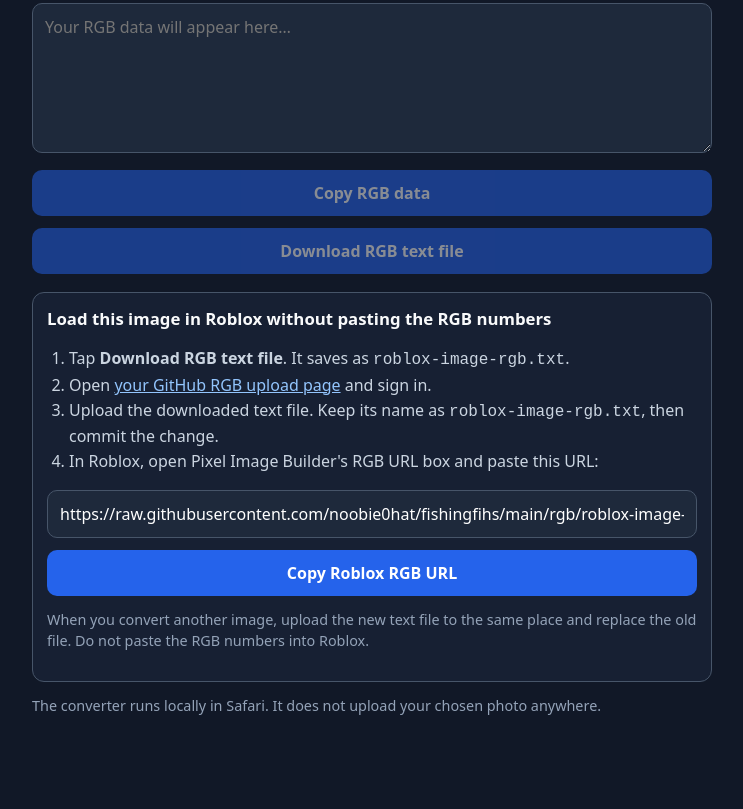
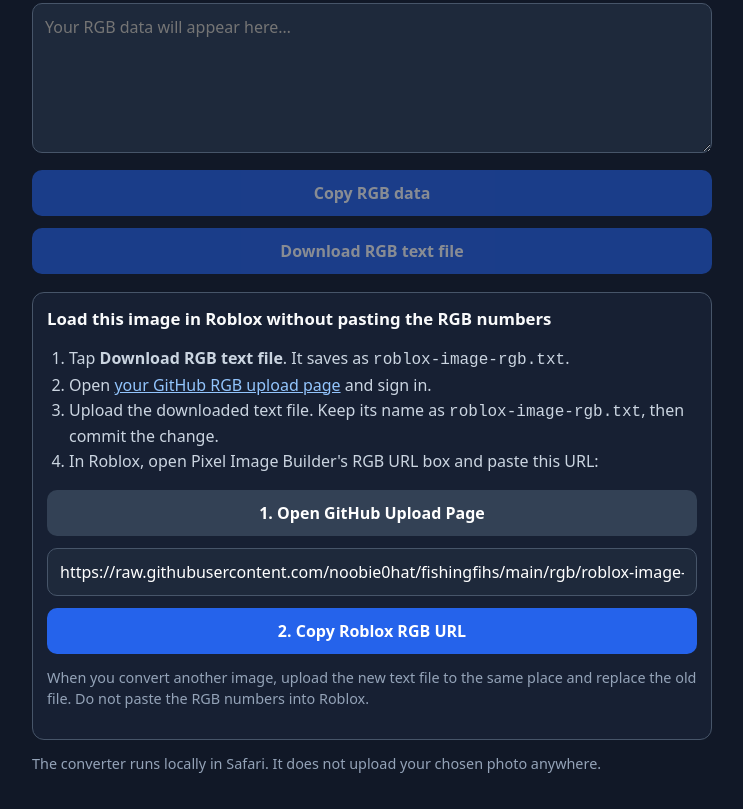
Before and after one commit to noobie0hat/fishingfihs, a plain HTML site: page index.html in a window 1280 px wide. Shown: the part 653-1462 px from the top of the page, without its empty margins (268-1011 px from the left). Before the commit the page ends 1404 px from the top, so only its background shows below. Drawn offline with Linux system fonts and the light colour scheme.

Commit message:
Make RGB upload workflow easier

```diff
--- a/index.html
+++ b/index.html
@@ -12,7 +12,7 @@ p{color:#cbd5e1;line-height:1.45}
 label{display:block;margin:14px 0 6px;font-weight:600}
 input,select,textarea,button{width:100%;padding:12px;border-radius:10px;border:1px solid #475569;background:#1e293b;color:white;font:inherit}
 button{background:#2563eb;border:0;font-weight:700;margin-top:12px}
-button:disabled{opacity:.5}canvas{display:block;max-width:100%;height:auto;margin:14px auto;background:#0b1020;image-rendering:pixelated;border:1px solid #475569}
+a.action{display:block;text-align:center;text-decoration:none;padding:12px;border-radius:10px;background:#334155;color:#fff;font-weight:700;margin:12px 0}button:disabled{opacity:.5}canvas{display:block;max-width:100%;height:auto;margin:14px auto;background:#0b1020;image-rendering:pixelated;border:1px solid #475569}
 textarea{min-height:150px;overflow-wrap:anywhere}.small{font-size:.9rem;color:#94a3b8}
 #status{min-height:1.5em;color:#fbbf24}
 </style>
@@ -42,8 +42,9 @@ textarea{min-height:150px;overflow-wrap:anywhere}.small{font-size:.9rem;color:#9
   <li>Upload the downloaded text file. Keep its name as <code>roblox-image-rgb.txt</code>, then commit the change.</li>
   <li>In Roblox, open Pixel Image Builder's RGB URL box and paste this URL:</li>
  </ol>
+ <a class="action" href="https://github.com/noobie0hat/fishingfihs/upload/main/rgb" target="_blank" rel="noopener">1. Open GitHub Upload Page</a>
  <input id="rawUrl" readonly value="https://raw.githubusercontent.com/noobie0hat/fishingfihs/main/rgb/roblox-image-rgb.txt" aria-label="Raw RGB file URL">
- <button id="copyRawUrl" type="button">Copy Roblox RGB URL</button>
+ <button id="copyRawUrl" type="button">2. Copy Roblox RGB URL</button>
  <p class="small">When you convert another image, upload the new text file to the same place and replace the old file. Do not paste the RGB numbers into Roblox.</p>
 </section>
 <p class="small">The converter runs locally in Safari. It does not upload your chosen photo anywhere.</p>
@@ -92,5 +93,5 @@ $("convert").addEventListener("click",()=>{
 });
 $("copy").addEventListener("click",async()=>{try{await navigator.clipboard.writeText(rgbText);$("status").textContent="Copied RGB data!";}catch{$("output").focus();$("output").select();$("status").textContent="Select the text and use Copy.";}});
 $("download").addEventListener("click",()=>{const a=document.createElement("a");const u=URL.createObjectURL(new Blob([rgbText],{type:"text/plain"}));a.href=u;a.download="roblox-image-rgb.txt";a.click();URL.revokeObjectURL(u);});
-$("copyRawUrl").addEventListener("click",async()=>{const v=$("rawUrl").value;try{await navigator.clipboard.writeText(v);$("status").textContent="Roblox RGB URL copied! Upload the TXT file first.";}catch{$("rawUrl").focus();$("rawUrl").select();$("status").textContent="Select the URL and use Copy. Upload the TXT file first.";}});
+$("copyRawUrl").addEventListener("click",async()=>{const v=$("rawUrl").value;try{await navigator.clipboard.writeText(v);$("status").textContent="Roblox RGB URL copied! Upload and commit the TXT file first.";}catch{$("rawUrl").focus();$("rawUrl").select();$("status").textContent="Select the URL and use Copy. Upload and commit the TXT file first.";}});
 </script></body></html>
```
